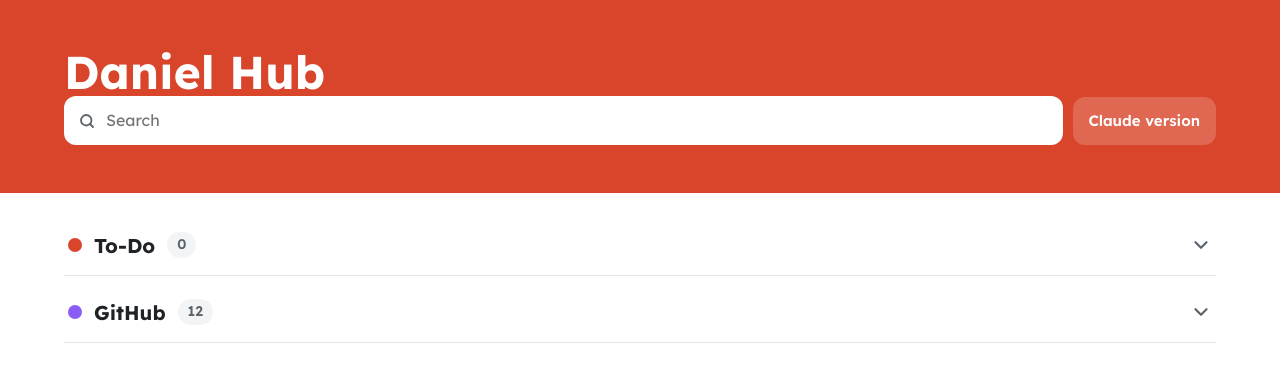
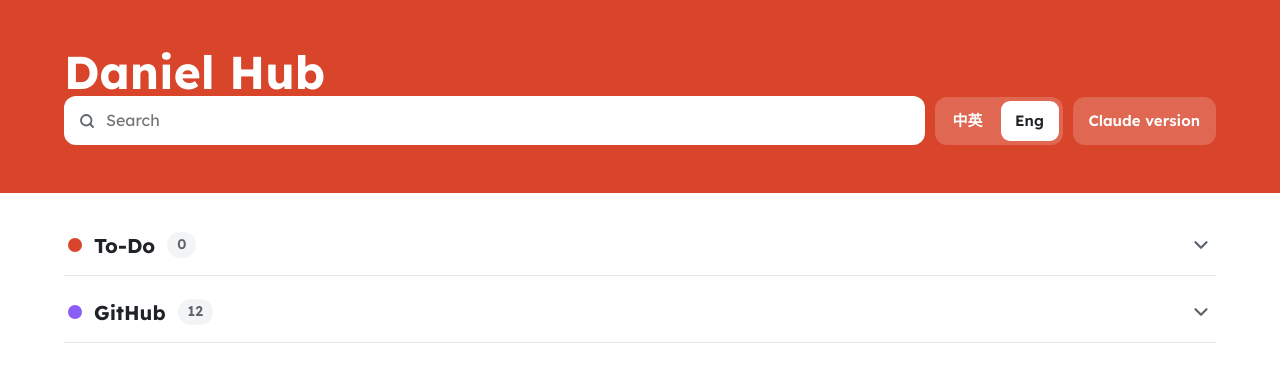
Before and after one commit to danll737321-beep/DanWorkList, a plain HTML site: page index.html in a window 1280 px wide. Drawn offline with Linux system fonts and the light colour scheme.

Commit message:
Add 中英 / Eng interface toggle
Co-Authored-By: Claude Opus 5.5 <noreply@anthropic.com>
Claude-Session: https://claude.ai/code/session_01CZiyVVWzxAknAqvV3ABPuD

```diff
--- a/index.html
+++ b/index.html
@@ -102,6 +102,12 @@ main{padding:22px max(5vw,16px) 56px}
 .todo li.msg{color:var(--mute);font-size:14px}
 .todo li.over .w{outline:2px solid var(--ink)}
 .todo .hint a{color:inherit}
+.lang{display:flex;gap:4px;padding:4px;border-radius:12px;background:rgba(255,255,255,.18)}
+.lang button{font:inherit;font-size:15px;font-weight:600;min-height:40px;min-width:58px;border:0;border-radius:9px;background:none;color:#fff;cursor:pointer}
+.lang button[aria-pressed=true]{background:#fff;color:#1f2328}
+.lang button:focus-visible{outline:3px solid var(--sun);outline-offset:1px}
+.zht{margin:0;font-size:14px;color:var(--mute)}
+html.lz .todo li.hot .tx::before{content:'Important 重要 · '}
 </style>
 </head>
 <body>
@@ -110,13 +116,14 @@ main{padding:22px max(5vw,16px) 56px}
   <div class="bar">
     <label class="search"><svg viewBox="0 0 24 24" fill="none" stroke="currentColor" stroke-width="2.4" stroke-linecap="round"><circle cx="11" cy="11" r="7"/><path d="m20 20-4-4"/></svg>
       <input id="q" type="search" placeholder="Search" aria-label="Search"></label>
-    <a class="ctl" href="https://claude.ai/artifact/B6cSVJSDM2wdFqWiGSRwS3" target="_blank" rel="noopener">Claude version</a>
+    <div class="lang" role="group" aria-label="Language"><button type="button" data-lang="zh" aria-pressed="false">中英</button><button type="button" data-lang="en" aria-pressed="true">Eng</button></div>
+    <a class="ctl" id="cv" href="https://claude.ai/artifact/B6cSVJSDM2wdFqWiGSRwS3" target="_blank" rel="noopener">Claude version</a>
   </div>
 </div></header>
 <main><div class="wrap">
-  <details class="sec" id="todo" style="--c:#d9452b"><summary><span class="d"></span>To-Do<span class="n" id="todoN">0</span><svg class="chev" viewBox="0 0 24 24" fill="none" stroke="currentColor" stroke-width="2.4" stroke-linecap="round" stroke-linejoin="round"><path d="m6 9 6 6 6-6"/></svg></summary><div class="todo">
+  <details class="sec" id="todo" style="--c:#d9452b"><summary><span class="d"></span><span id="todoT0">To-Do</span><span class="n" id="todoN">0</span><svg class="chev" viewBox="0 0 24 24" fill="none" stroke="currentColor" stroke-width="2.4" stroke-linecap="round" stroke-linejoin="round"><path d="m6 9 6 6 6-6"/></svg></summary><div class="todo">
     <form id="todoF"><input type="text" id="todoI" placeholder="Add a to-do" aria-label="To-do" maxlength="200">
-      <input type="date" id="todoD" aria-label="Date"><input type="time" id="todoT" aria-label="Time (optional)"><label class="hotk"><input type="checkbox" id="todoH2">Important</label><button class="btn go">Add</button></form>
+      <input type="date" id="todoD" aria-label="Date"><input type="time" id="todoT" aria-label="Time (optional)"><label class="hotk"><input type="checkbox" id="todoH2"><span id="todoHL">Important</span></label><button class="btn go" id="todoAdd">Add</button></form>
     <ul id="todoL"><li class="msg">Loading…</li></ul><p class="hint" id="todoHint"></p></div></details>
   <div id="secs"></div>
 </div></main>
@@ -127,8 +134,10 @@ const A='https://claude.ai/artifact/',G='https://github.com/danll737321-beep/',P
 const CATS=[
  {k:'all',n:'All',c:'#ffc914'},
  {k:'github',n:'GitHub',c:'#8b5cf6'}];
-const toItem=i=>i.k==='github'?{k:'github',t:i.t,u:G+i.id,p:P+i.id+'/',n:i.n||'',img:'thumbs/'+i.id+'.jpg'}:i.k==='project'?{k:'project',t:i.t,u:'https://claude.ai/projects',n:'Claude Project'}:{k:i.k,t:i.t,u:A+i.id,n:i.n||'',alt:i.alt||''};
+const toItem=i=>i.k==='github'?{k:'github',t:i.t,u:G+i.id,p:P+i.id+'/',n:i.n||'',zh:i.zh||'',img:'thumbs/'+i.id+'.jpg'}:i.k==='project'?{k:'project',t:i.t,u:'https://claude.ai/projects',n:'Claude Project'}:{k:i.k,t:i.t,u:A+i.id,n:i.n||'',alt:i.alt||''};
 let items=[];
+let LZ=false;try{LZ=localStorage.getItem('dhub-lang')==='zh'}catch(_){}
+const T=(en,zh)=>LZ?en+' '+zh:en;
 const cat=k=>CATS.find(c=>c.k===k);
 const $=id=>document.getElementById(id);
 const esc=s=>s.replace(/[&<>"]/g,c=>({'&':'&amp;','<':'&lt;','>':'&gt;','"':'&quot;'}[c]));
@@ -139,20 +148,20 @@ const cmp=(x,y)=>nm(x.t).localeCompare(nm(y.t),'en',{sensitivity:'base',numeric:
 const chev='<svg class="chev" viewBox="0 0 24 24" fill="none" stroke="currentColor" stroke-width="2.4" stroke-linecap="round" stroke-linejoin="round"><path d="m6 9 6 6 6-6"/></svg>';
 const card=i=>{const c=cat(i.k);return `<article class="card" style="--c:${c.c}">
   <div class="top"><span class="tag"><i></i>${c.n}</span></div>
-  ${i.img?(i.p?`<a class="thumblink" href="${i.p}" target="_blank" rel="noopener" title="Open site"><img class="thumb" src="${i.img}" alt="" loading="lazy" onerror="this.parentNode.remove()"></a>`:`<img class="thumb" src="${i.img}" alt="" loading="lazy" onerror="this.remove()">`):''}<div class="tt"><h3>${esc(i.t)}</h3>${i.n?`<p class="note">${esc(i.n)}</p>`:''}</div>
-  <div class="acts"><a class="btn go" href="${i.u}" target="_blank" rel="noopener">${i.k==='github'?'Repo':'Open'}</a>
+  ${i.img?(i.p?`<a class="thumblink" href="${i.p}" target="_blank" rel="noopener" title="Open site"><img class="thumb" src="${i.img}" alt="" loading="lazy" onerror="this.parentNode.remove()"></a>`:`<img class="thumb" src="${i.img}" alt="" loading="lazy" onerror="this.remove()">`):''}<div class="tt"><h3>${esc(i.t)}</h3>${i.n?`<p class="note">${esc(i.n)}</p>`:''}${LZ&&i.zh?`<p class="zht">${esc(i.zh)}</p>`:''}</div>
+  <div class="acts"><a class="btn go" href="${i.u}" target="_blank" rel="noopener">${i.k==='github'?'Repo':T('Open','開啟')}</a>
   ${i.alt?`<a class="btn" href="${A+i.alt}" target="_blank" rel="noopener">Chinese</a>`:''}
-  ${i.k!=='project'?`<button class="btn" data-copy="${i.p||i.u}">Copy link</button>`:''}</div></article>`};
+  ${i.k!=='project'?`<button class="btn" data-copy="${i.p||i.u}">${T('Copy link','複製')}</button>`:''}</div></article>`};
 let open=new Set();
 function render(){
  const q=$('q').value.trim().toLowerCase();
  let tot=0;
  const html=CATS.slice(1).map(c=>{
-  const l=items.filter(i=>i.k===c.k&&(!q||(i.t+' '+i.n).toLowerCase().includes(q))).sort(cmp);
+  const l=items.filter(i=>i.k===c.k&&(!q||(i.t+' '+i.n+' '+(i.zh||'')).toLowerCase().includes(q))).sort(cmp);
   tot+=l.length;if(q&&!l.length)return '';
   const o=q?true:open.has(c.k);
   return `<details class="sec" id="${c.k}" data-k="${c.k}" style="--c:${c.c}"${o?' open':''}><summary><span class="d"></span>${c.n}<span class="n">${l.length}</span>${chev}</summary><div class="grid">${l.map(card).join('')}</div></details>`}).join('');
- $('secs').innerHTML=html||'<p class="empty">No matches. Try another word.</p>';
+ $('secs').innerHTML=html||`<p class="empty">${T('No matches. Try another word.','找不到，換個關鍵字試試。')}</p>`;
 }
 $('secs').addEventListener('toggle',e=>{const d=e.target;if(!d.dataset||!d.dataset.k||$('q').value.trim())return;d.open?open.add(d.dataset.k):open.delete(d.dataset.k)},true);
 $('q').addEventListener('input',render);
@@ -178,7 +187,7 @@ function renderT(){
  const t0=today();
  const l=todos.filter(x=>!x.del&&!(x.w&&x.w<t0)).sort((a,b)=>(a.done||0)-(b.done||0)||(a.w||'9').localeCompare(b.w||'9')||tmOf(a).localeCompare(tmOf(b))||(b.hot||0)-(a.hot||0)||(a.t||0)-(b.t||0));
  $('todoN').textContent=l.filter(x=>!x.done).length;
- $('todoL').innerHTML=l.length?l.map(x=>`<li class="${x.done?'done':''}${x.hot&&!x.done?' hot':''}${!x.done&&x.w&&x.w<t0?' over':''}"><label><input type="checkbox" data-id="${esc(x.id)}"${x.done?' checked':''}>${x.w?`<span class="w" style="${dc(x.w)}">${wk(x.w)}</span>`:''}<span class="tx">${esc(String(x.s||''))}</span></label><button class="x" data-del="${esc(x.id)}" aria-label="Delete">×</button></li>`).join(''):'<li class="msg">Nothing to do right now.</li>';
+ $('todoL').innerHTML=l.length?l.map(x=>`<li class="${x.done?'done':''}${x.hot&&!x.done?' hot':''}${!x.done&&x.w&&x.w<t0?' over':''}"><label><input type="checkbox" data-id="${esc(x.id)}"${x.done?' checked':''}>${x.w?`<span class="w" style="${dc(x.w)}">${wk(x.w)}</span>`:''}<span class="tx">${esc(String(x.s||''))}</span></label><button class="x" data-del="${esc(x.id)}" aria-label="Delete">×</button></li>`).join(''):`<li class="msg">${T('Nothing to do right now.','目前沒有待辦')}</li>`;
 }
 const local={
  load(){try{return JSON.parse(localStorage.getItem('dhub-todo')||'[]')}catch(_){return []}},
@@ -195,6 +204,16 @@ $('todoF').addEventListener('submit',async e=>{e.preventDefault();if(!store)retu
 $('todoL').addEventListener('change',async e=>{const id=e.target.dataset.id;if(!id||!store)return;try{await store.patch(id,{done:e.target.checked?1:0})}catch(_){flog()}});
 $('todoL').addEventListener('click',async e=>{const b=e.target.closest('[data-del]');if(!b||!store)return;
  try{await store.patch(b.dataset.del,{del:1});toast('Deleted. It won’t come back.')}catch(_){flog()}});
+function applyLang(){
+ document.documentElement.classList.toggle('lz',LZ);document.documentElement.lang=LZ?'zh-Hant':'en';
+ document.querySelectorAll('.lang button').forEach(b=>b.setAttribute('aria-pressed',String((b.dataset.lang==='zh')===LZ)));
+ $('q').placeholder=T('Search','搜尋');$('todoI').placeholder=T('Add a to-do','新增待辦');
+ $('todoT0').textContent=T('To-Do','待辦');$('todoHL').textContent=T('Important','重要');$('todoAdd').textContent=T('Add','新增');
+ $('cv').textContent=T('Claude version','Claude 版');
+ if(items.length)render();renderT();
+}
+document.querySelector('.lang').addEventListener('click',e=>{const b=e.target.closest('[data-lang]');if(!b)return;LZ=b.dataset.lang==='zh';try{localStorage.setItem('dhub-lang',LZ?'zh':'en')}catch(_){}applyLang()});
+applyLang();
 if(window.claude&&window.claude.use){
  (async()=>{let db=null;try{db=await window.claude.use('db')}catch(_){}
   if(!db){useLocal('Can’t reach the cloud right now. To-dos are saved in this browser for now.');return}
--- a/items.json
+++ b/items.json
@@ -5,84 +5,96 @@
    "k": "github",
    "t": "bible",
    "id": "bible",
-   "n": "Bible timeline"
+   "n": "Bible timeline",
+   "zh": "聖經時間軸"
   },
   {
    "key": "gh-english-lab",
    "k": "github",
    "t": "english-lab",
    "id": "english-lab",
-   "n": "High school English, grades 9–12"
+   "n": "High school English, grades 9–12",
+   "zh": "高中英文 9–12 年級"
   },
   {
    "key": "gh-expense-tracker",
    "k": "github",
    "t": "expense-tracker",
    "id": "expense-tracker",
-   "n": "Family expense tracker"
+   "n": "Family expense tracker",
+   "zh": "食衣住行育樂帳本"
   },
   {
    "key": "gh-kids-reward-app",
    "k": "github",
    "t": "kids-reward-app",
    "id": "kids-reward-app",
-   "n": "Kids reward system"
+   "n": "Kids reward system",
+   "zh": "孩子獎勵系統"
   },
   {
    "key": "gh-math-lab",
    "k": "github",
    "t": "math-lab",
    "id": "math-lab",
-   "n": "Algebra 1A/1B, visual"
+   "n": "Algebra 1A/1B, visual",
+   "zh": "Algebra 1A/1B 圖解"
   },
   {
    "key": "gh-mini-slide",
    "k": "github",
    "t": "mini-slide-",
    "id": "mini-slide-",
-   "n": "Science mini lessons"
+   "n": "Science mini lessons",
+   "zh": "科學迷你課"
   },
   {
    "key": "gh-radical-challenge",
    "k": "github",
    "t": "radical-challenge",
    "id": "radical-challenge",
-   "n": "Chinese radicals challenge"
+   "n": "Chinese radicals challenge",
+   "zh": "部首大挑戰"
   },
   {
    "key": "gh-science",
    "k": "github",
    "t": "science",
    "id": "science",
-   "n": "Science and science timeline"
+   "n": "Science and science timeline",
+   "zh": "自然科學・科學時間軸"
   },
   {
    "key": "gh-social-studies",
    "k": "github",
    "t": "social-studies",
    "id": "social-studies",
-   "n": "Economics, civics, U.S. and world history"
+   "n": "Economics, civics, U.S. and world history",
+   "zh": "看懂經濟、公民、美國史、世界史"
   },
   {
    "key": "gh-stock_dashboard",
    "k": "github",
    "t": "stock_dashboard",
    "id": "stock_dashboard",
-   "n": "Stock research dashboard"
+   "n": "Stock research dashboard",
+   "zh": "股票研究終端"
   },
   {
    "key": "gh-table-rush",
    "k": "github",
    "t": "table-rush",
    "id": "table-rush",
-   "n": "Includes Product Bingo"
+   "n": "Includes Product Bingo",
+   "zh": "含乘積賓果"
   },
   {
    "key": "gh-toefl-vocab",
    "k": "github",
    "t": "-toefl-vocab",
    "id": "-toefl-vocab",
-   "n": "1,000+ TOEFL words"
+   "n": "1,000+ TOEFL words",
+   "zh": "TOEFL 單字 1,000+"
   }
  ]
 }
```
Also changed, not shown: 1 other file.
